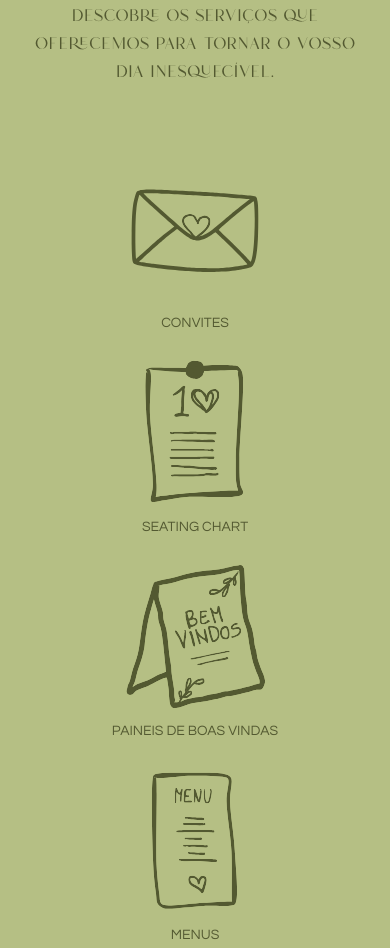
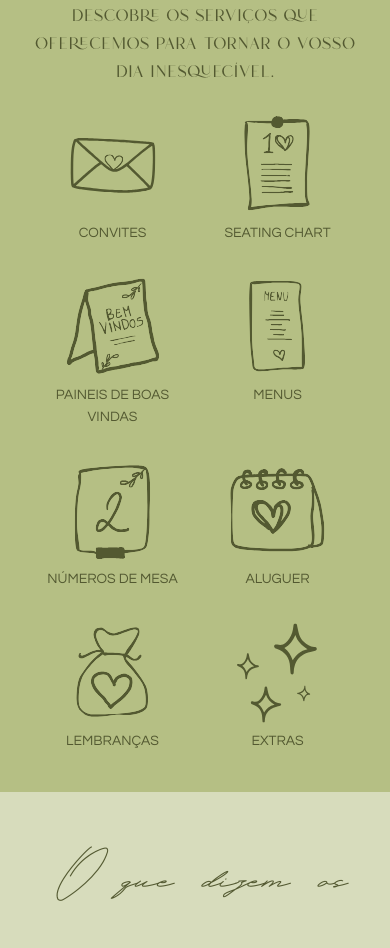
Before and after one commit to patsilvarte/patsilvarte-weddings, a React (Vite) app: page /#/ in a window 390 px wide. Shown: the part 3761-4709 px from the top of the page. Built offline with nearby package versions, Linux system fonts and the light colour scheme.

Commit message:
adjust services

```diff
--- a/src/components/ServiceListOption.scss
+++ b/src/components/ServiceListOption.scss
@@ -22,9 +22,19 @@
     margin-bottom: 8px;
     transition: transform 0.3s ease;
 
+    @media (max-width: 900px) {
+      width: 100px;
+      height: 100px;
+    }
+
     &--small {
       width: 100px;
       height: 100px;
+
+      @media (max-width: 900px) {
+        width: 60px;
+        height: 60px;
+      }
     }
   }
 
--- a/src/components/ServicesList.scss
+++ b/src/components/ServicesList.scss
@@ -18,8 +18,20 @@
     max-width: 1000px;
     margin-top: 40px;
 
+    @media (max-width: 900px) {
+      gap: 32px 0px;
+      display: grid;
+      grid-template-columns: 1fr 1fr;
+      margin-top: 0px;
+    }
+
     &--limited {
       gap: 24px;
+
+      @media (max-width: 900px) {
+        margin-top: 20px;
+        grid-template-columns: 1fr 1fr 1fr 1fr;
+      }
     }
   }
 
```
